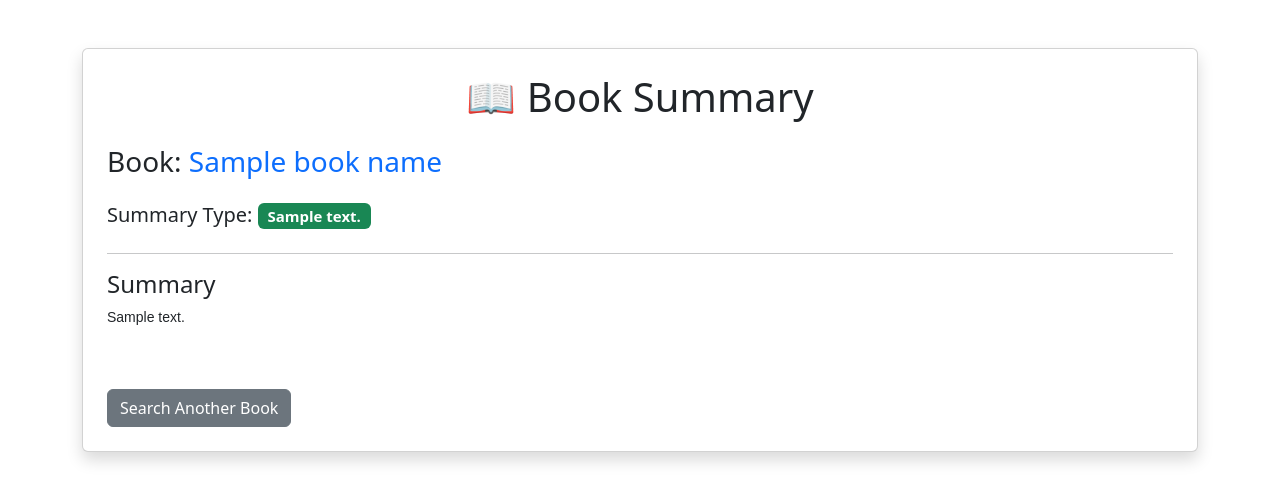
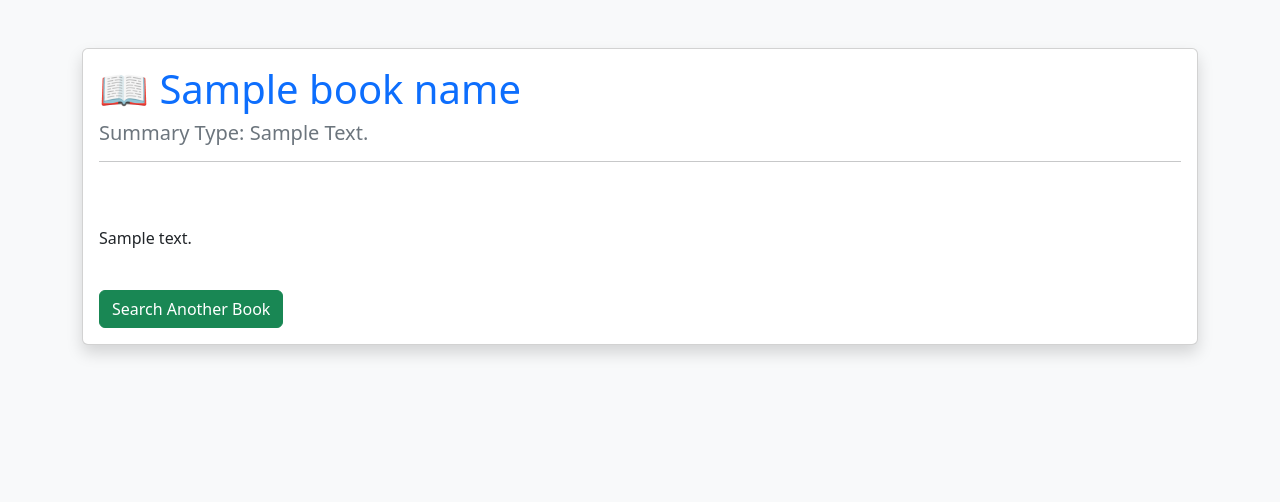
Before and after one commit to shashankreddy92/book-summary-ai, a FastAPI app: template templates/result.html in a window 1280 px wide. Shown: the top 502 px of the page. Run offline with FastAPI, Linux system fonts and the light colour scheme; the template is opened without the code that fills it: most values are stand-ins (such as "Sample title", 1, 10 or a date in 2020).

Commit message:
Completed Book Summary AI MVP

```diff
--- a/app.py
+++ b/app.py
@@ -1,14 +1,16 @@
-from services.ai_service import summarize_book
 from fastapi import FastAPI, Form
 from fastapi.templating import Jinja2Templates
+from fastapi.responses import HTMLResponse
 from starlette.requests import Request
+
+from services.ai_service import summarize_book
 
 app = FastAPI()
 
 templates = Jinja2Templates(directory="templates")
 
 
-@app.get("/")
+@app.get("/", response_class=HTMLResponse)
 def home(request: Request):
     return templates.TemplateResponse(
         request=request,
@@ -24,16 +26,17 @@ def summary(
 ):
 
     summary_text = summarize_book(
-    book_name,
-    summary_type
-)
+        book_name,
+        summary_type
+    )
 
     return templates.TemplateResponse(
-    request=request,
-    name="result.html",
-    context={
-        "book_name": book_name,
-        "summary": summary_text,
-        "summary_type": summary_type
-    }
-)
+        request=request,
+        name="result.html",
+        context={
+            "request": request,
+            "book_name": book_name,
+            "summary": summary_text,
+            "summary_type": summary_type
+        }
+    )
--- a/requirements.txt
+++ b/requirements.txt
@@ -1,5 +1,7 @@
 fastapi
 uvicorn
+jinja2
+python-multipart
+requests
+python-dotenv
 openai
-jinja2
-requests
--- a/templates/result.html
+++ b/templates/result.html
@@ -1,47 +1,47 @@
 <!DOCTYPE html>
 <html>
+
 <head>
-    <title>Book Summary Result</title>
+
+<title>Book Summary</title>
 
 <link href="https://cdn.jsdelivr.net/npm/bootstrap@5.3.3/dist/css/bootstrap.min.css" rel="stylesheet">
 
 </head>
-<body class="container mt-5">
 
-    <div class="card shadow p-4">
+<body class="bg-light">
 
-        <h1 class="text-center mb-4">
-            📖 Book Summary
+<div class="container mt-5">
+
+<div class="card shadow">
+
+<div class="card-body">
+
+<h1 class="text-primary">
+
+📖 {{ book_name }}
+
 </h1>
 
-        <h3>
-            Book:
-            <span class="text-primary">
-                {{ book_name }}
-            </span>
-        </h3>
+<h5 class="text-secondary">
 
-        <h5 class="mt-3">
 Summary Type:
-            <span class="badge bg-success">
-                {{ summary_type }}
-            </span>
+
+{{ summary_type.title() }}
+
 </h5>
 
 <hr>
 
-        <h4>
-            Summary
-        </h4>
+<p style="white-space: pre-line;">
 
-        <pre style="white-space: pre-wrap; font-family: Arial, sans-serif;">
 {{ summary }}
-        </pre>
 
-        <div class="mt-4">
+</p>
 
-            <a href="/"
-               class="btn btn-secondary">
+<a
+href="/"
+class="btn btn-success">
 
 Search Another Book
 
@@ -51,5 +51,8 @@
 
 </div>
 
+</div>
+
 </body>
+
 </html>
```
Also changed, not shown: services/ai_service.py (+23 -3 lines), templates/index.html (+53 -11 lines), services/book_service.py (deleted), 1 other file. Lines whose indentation alone changed are shown as unchanged.
